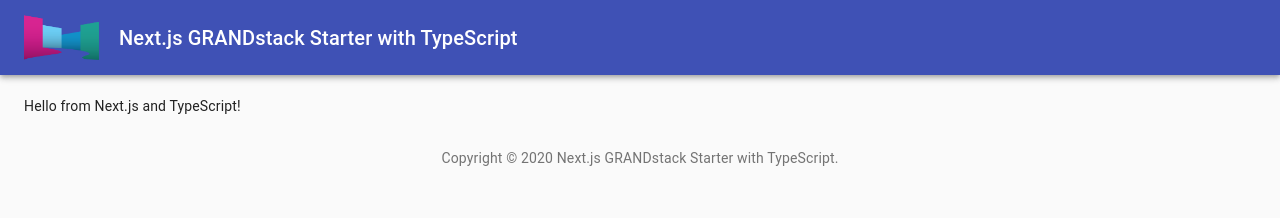
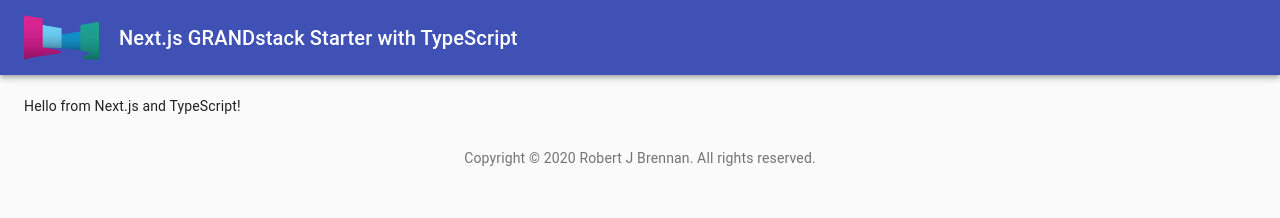
Before and after one commit to TheRobBrennan/nextjs-grandstack-starter-typescript, a Next.js app in the folder app/: page / in a window 1280 px wide. Shown: the top 218 px of the page. Built offline with nearby package versions, Linux system fonts and the light colour scheme.

Commit message:
Better organization for layout and components

```diff
--- /dev/null
+++ b/app/grandstack-demo/components/Footer/Footer.tsx
@@ -0,0 +1,20 @@
+import { FC } from "react"
+
+// Material UI
+import { Box, Link as MUILink, Typography } from "@material-ui/core"
+
+const Footer: FC = () => {
+  return (
+    <Box pt={4}>
+      <Typography variant="body2" color="textSecondary" align="center">
+        {"Copyright © "}
+        {new Date().getFullYear()}{" "}
+        <MUILink color="inherit" href="/">
+          Robert J Brennan
+        </MUILink>
+        {". All rights reserved."}
+      </Typography>
+    </Box>
+  )
+}
+export default Footer
--- a/app/grandstack-demo/components/Layout.tsx
+++ b/app/grandstack-demo/layout/Layout.tsx
@@ -13,6 +13,7 @@ import {
   Toolbar,
   Typography,
 } from "@material-ui/core"
+import Footer from "../components/Footer/Footer"
 
 interface ILayout {
   children?: JSX.Element[] | JSX.Element | string | null
@@ -50,17 +51,7 @@ const Layout: FC<ILayout> = ({ children }) => {
         <div className={classes.appBarSpacer} />
         <Container maxWidth="lg" className={classes.container}>
           {children}
-          {/* TODO: Refactor to a footer component */}
-          <Box pt={4}>
-            <Typography variant="body2" color="textSecondary" align="center">
-              {"Copyright © "}
-              {new Date().getFullYear()}{" "}
-              <MUILink color="inherit" href="/">
-                {APP_TITLE}
-              </MUILink>
-              {"."}
-            </Typography>
-          </Box>
+          <Footer />
         </Container>
       </main>
     </div>
--- a/app/pages/index.tsx
+++ b/app/pages/index.tsx
@@ -1,5 +1,5 @@
 import { NextPage } from "next"
-import Layout from "../grandstack-demo/components/Layout"
+import Layout from "../grandstack-demo/layout/Layout"
 
 const DefaultPage: NextPage = () => {
   return <Layout>Hello from Next.js and TypeScript!</Layout>
```
Also changed, not shown: app/grandstack-demo/layout/Layout.styles.tsx (renamed from app/grandstack-demo/components/Layout.styles.tsx).
